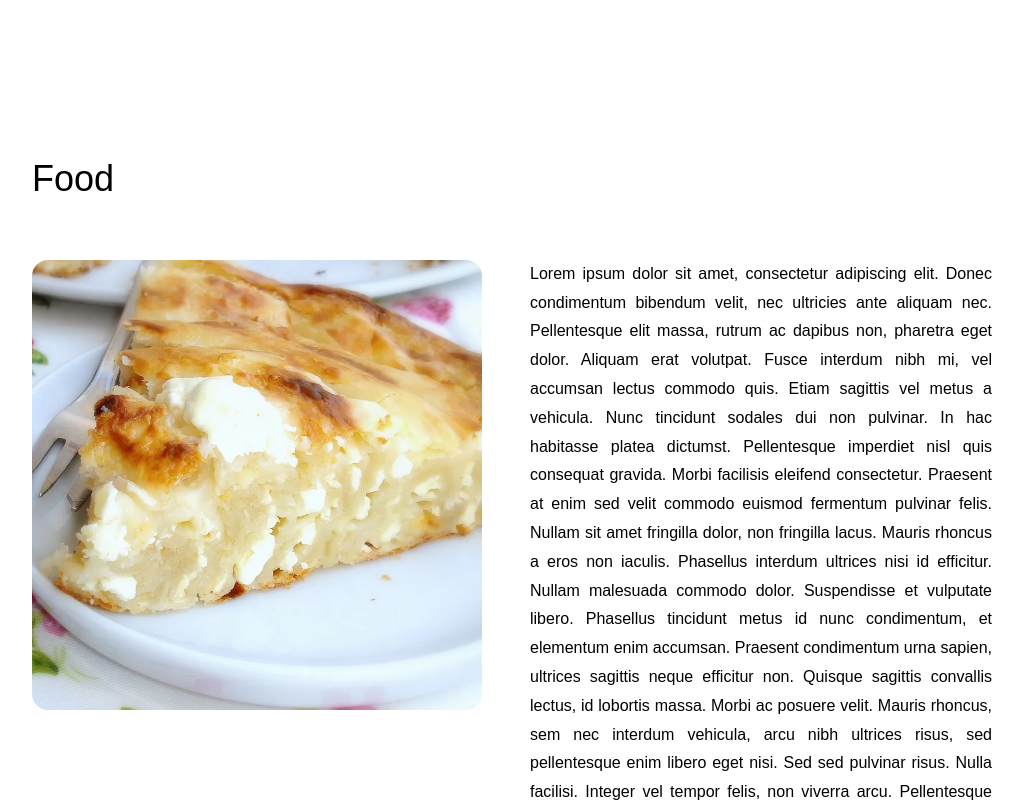
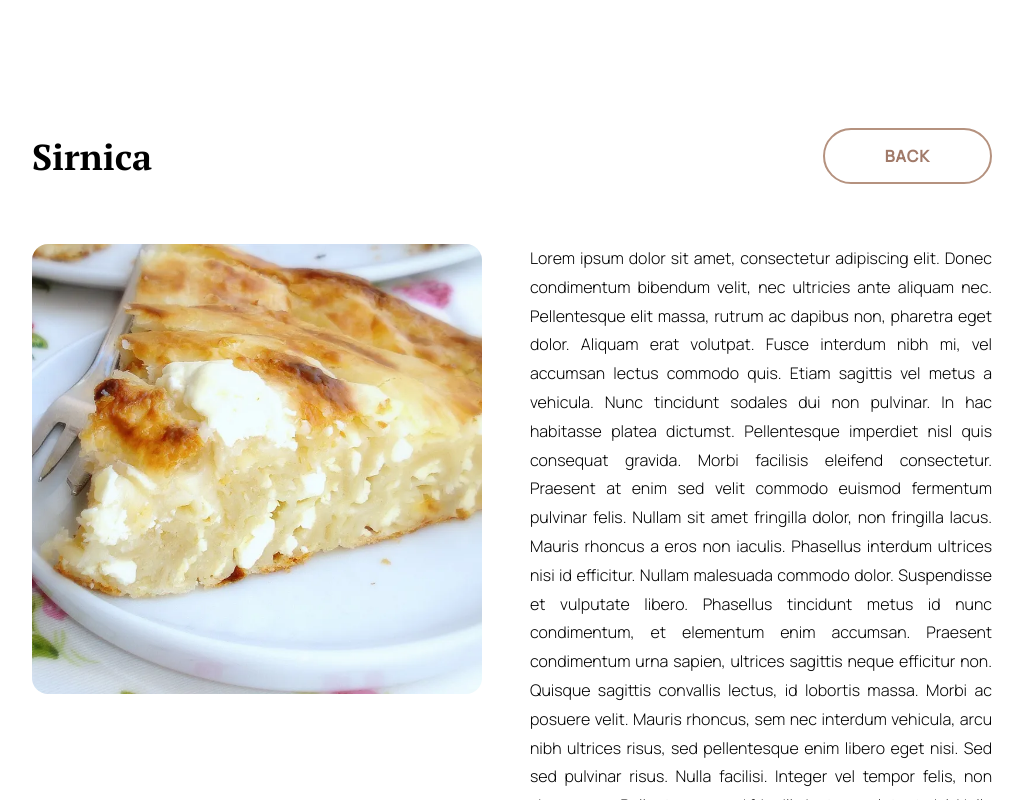
Before and after one commit to HasanColakovic99/recipe_react_app, a React (Create React App) app: page /recipe/1 in a window 1280 px wide. Shown: the top 800 px of the page, without its empty margins (128-1151 px from the left). Built offline with nearby package versions, Linux system fonts and the light colour scheme.

Commit message:
Creating and styling single recipe page

```diff
--- a/public/index.html
+++ b/public/index.html
@@ -24,6 +24,9 @@
       work correctly both with client-side routing and a non-root public URL.
       Learn how to configure a non-root public URL by running `npm run build`.
     -->
+    <link rel="preconnect" href="https://fonts.googleapis.com">
+    <link rel="preconnect" href="https://fonts.gstatic.com" crossorigin>
+    <link href="https://fonts.googleapis.com/css2?family=Manrope:wght@300;400;500&family=PT+Serif:wght@700&display=swap" rel="stylesheet">
     <title>React App</title>
   </head>
   <body>
--- a/src/components/Card/CardStyle.js
+++ b/src/components/Card/CardStyle.js
@@ -36,7 +36,7 @@ export const Overlay = styled.div`
     height: 100%;
     border-radius: 16px;
     background-color: #000000ad;
-    opacity: 0.5;
+    opacity: 0.57;
     z-index: 1;
 `;
 
@@ -53,5 +53,7 @@ export const Title = styled.h3`
     left: 5%;
     color: #fff;
     z-index: 1;
-    font-family: 'Poppins', sans-serif;
+    font-family: 'Manrope', sans-serif;
+    font-weight: 300;
+    font-size: 24px;
 `;
--- a/src/components/Section/Section.jsx
+++ b/src/components/Section/Section.jsx
@@ -1,14 +1,17 @@
-import {Section as SectionWrapper, SectionInner, Heading, Title} from './SectionStyle';
+import {Section as SectionWrapper, SectionInner, Heading, Title, Button} from './SectionStyle';
 
 const Section = ({
     title,
+    buttonText,
+    handleButton,
     children,
 }) => {
     return (
         <SectionWrapper>
             <SectionInner>
                 <Heading>
-                    <Title>Food</Title>
+                    <Title>{title}</Title>
+                    {buttonText && <Button onClick={handleButton}>{buttonText}</Button>}
                 </Heading>
                 {children}
             </SectionInner>
--- a/src/components/Section/SectionStyle.jsx
+++ b/src/components/Section/SectionStyle.jsx
@@ -30,17 +30,37 @@ export const Heading = styled.div`
 `;
 
 export const Title = styled.h1`
-    font-family: 'Poppins', sans-serif;
+    font-family: 'PT Serif', serif;
     font-size: 26px;
-    font-weight: 500;
-    margin-bottom: 32px;
+    margin: 0;
 
     @media (min-width: 768px) {
         font-size: 32px;
-        margin-bottom: 0;
     }
 
     @media (min-width: 1024px) {
         font-size: 36px;
     }
 `;
+
+export const Button = styled.button`
+    all: unset;
+    border-radius: 30px;
+    border: 2px solid #b5927f;
+    color: #a17a69;
+    font-family: 'Manrope', sans-serif;
+    font-size: 16px;
+    font-weight: 600;
+    text-transform: uppercase;
+    letter-spacing: 1px;
+    padding: 15px 60px;
+
+    &:active {
+        transform: scale(0.97);
+    }
+
+    &:hover {
+        background-color: #b5927f;
+        color: #fff;
+    }
+`;
--- a/src/components/SingleRecipe/SingleRecipeStyle.js
+++ b/src/components/SingleRecipe/SingleRecipeStyle.jsx
@@ -23,7 +23,8 @@ export const Image = styled.img`
 
 export const Text = styled.p`
     margin: 0;
-    font-family: 'Poppins', sans-serif;
+    font-family: 'Manrope', sans-serif;
+    font-weight: 300;
     font-size: 16px;
     line-height: 180%;
 
--- a/src/pages/Recipe/Recipe.jsx
+++ b/src/pages/Recipe/Recipe.jsx
@@ -7,12 +7,13 @@ import kupusnjaca from '../../images/kupusnjaca.webp';
 
 
 import { useEffect, useState } from "react";
-import { useParams } from "react-router-dom";
+import { useNavigate, useParams } from "react-router-dom";
 import Section from "../../components/Section/Section";
 import SingleRecipe from "../../components/SingleRecipe/SingleRecipe";
 
 const Recipe = () => {
 
+    let navigate = useNavigate();
     const [recipe, setRecipe] = useState(null);
     const {id} = useParams();
     const [recipes, setRecipes] = useState([{id: 1, name: 'Sirnica', imgSrc:sir},{id: 2, name: 'Burek', imgSrc:meso},{id: 3, name: 'Zeljanica', imgSrc:zelje},{id: 4, name: 'Vrilica', imgSrc:vrilica},{id: 5, name: 'Krompiruša', imgSrc:krompir}, {id: 6, name: 'Kupusnjača', imgSrc:kupusnjaca}]);
@@ -21,13 +22,18 @@ const Recipe = () => {
         recipes && setRecipe(...recipes.filter(recipe => recipe.id === parseInt(id)));
     }, [recipes, id]);
 
+    const handleButton = () => {
+        navigate(-1);
+    };
 
     return (
-        <Section>
+        <>
             {recipe &&
-                <SingleRecipe imgSrc={recipe.imgSrc}/>
+                <Section title={recipe.name} buttonText={'Back'} handleButton={handleButton}>
+                    <SingleRecipe imgSrc={recipe.imgSrc}/>
+                </Section>
             }
-        </Section>
+        </>
     );
 }
 
```
